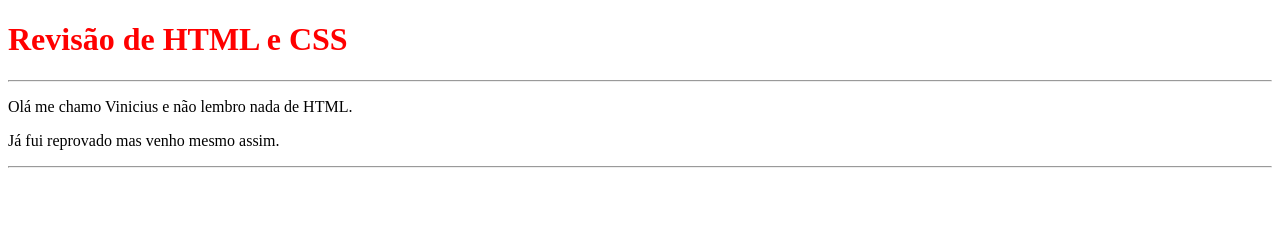
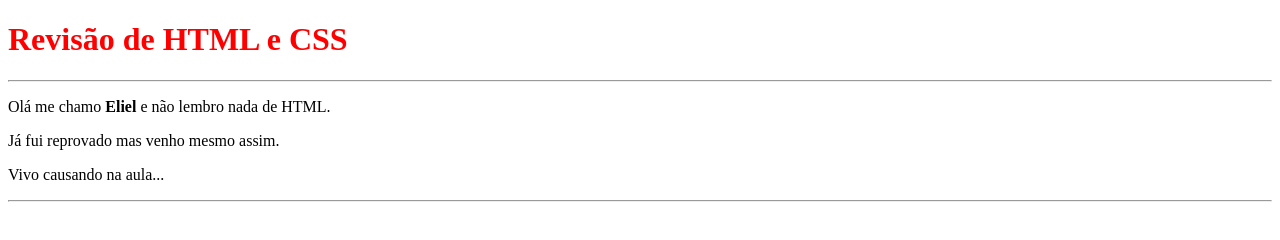
Before and after one commit to tiagotecinternet23/revisao-front-end, a plain HTML site: page index.html in a window 1280 px wide. Drawn offline with Linux system fonts and the light colour scheme.

Commit message:
Alteração de aluno

```diff
--- a/index.html
+++ b/index.html
@@ -8,8 +8,9 @@
 <body>
     <h1 style="color:red">Revisão de HTML e CSS</h1>
     <hr>
-    <p>Olá me chamo Vinicius e não lembro nada de HTML.</p>
+    <p>Olá me chamo <b>Eliel</b>  e não lembro nada de HTML.</p>
     <p>Já fui reprovado mas venho mesmo assim.</p>
+    <p>Vivo causando na aula...</p>
     <hr>
 </body>
 </html>
```
